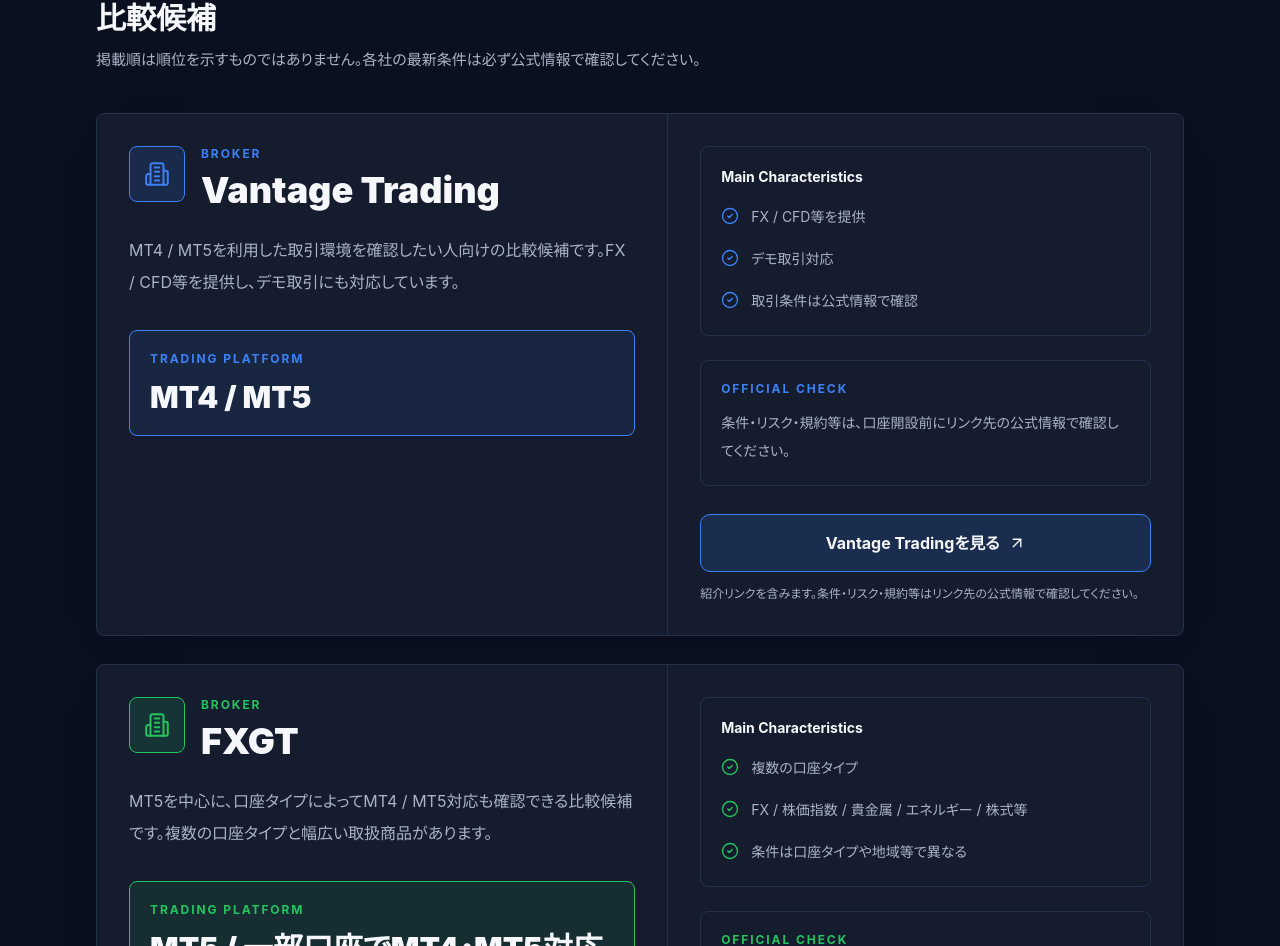
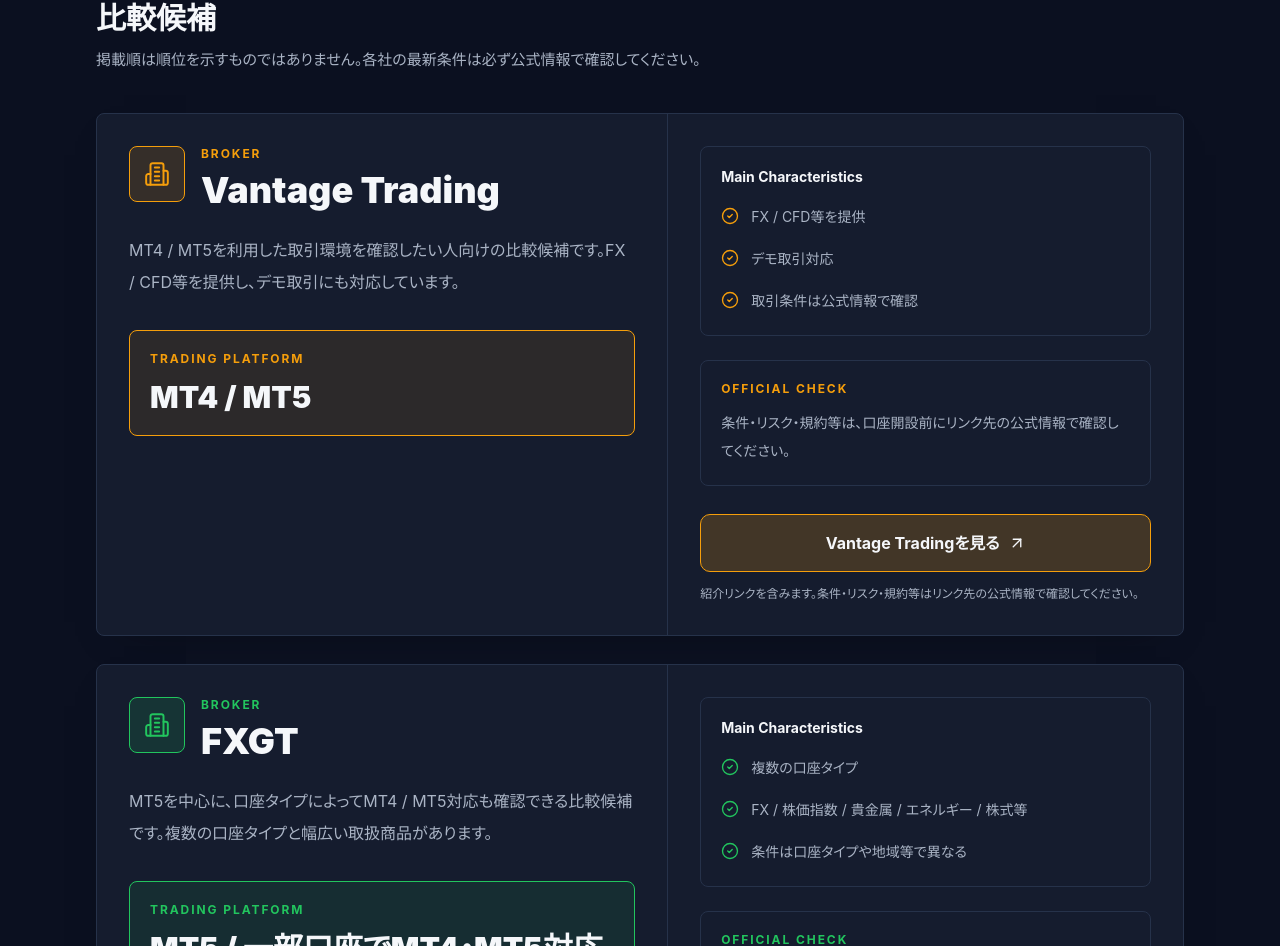
Before and after one commit to richfulllife923-ux/fx-education-site, a Next.js app: page /brokers in a window 1280 px wide. Shown: the part 1091-2037 px from the top of the page. Built offline with nearby package versions, Linux system fonts and the light colour scheme.

Commit message:
style: apply orange identity to Vantage card

```diff
--- a/app/brokers/page.tsx
+++ b/app/brokers/page.tsx
@@ -17,7 +17,7 @@
     characteristics: ["FX / CFD等を提供", "デモ取引対応", "取引条件は公式情報で確認"],
     href: "https://www.vantagetradings.com/open-live-account/?utm_source=promo&utm_medium=social&utm_campaign=RAF&utm_term=NA&utm_content=NA&c=yLNWzY8SMiiQdekrxIQBUQ==",
     cta: "Vantage Tradingを見る",
-    tone: "blue",
+    tone: "orange",
   },
   {
     name: "FXGT",
@@ -61,12 +61,12 @@
 const HERO_POINTS = ["比較して選ぶ", "自分に合う環境を確認", "公式情報を確認"] as const;
 
 const TONE_STYLES = {
-  blue: {
-    card: "border-primary shadow-[0_0_34px_rgba(59,130,246,0.18)]",
-    panel: "border-primary bg-[rgba(59,130,246,0.10)]",
-    icon: "border-primary bg-[rgba(59,130,246,0.14)] text-primary",
-    text: "text-primary",
-    button: "border-primary bg-[rgba(59,130,246,0.16)] hover:bg-primary hover:text-white",
+  orange: {
+    card: "border-warning shadow-[0_0_34px_rgba(245,158,11,0.18)]",
+    panel: "border-warning bg-[rgba(245,158,11,0.10)]",
+    icon: "border-warning bg-[rgba(245,158,11,0.14)] text-warning",
+    text: "text-warning",
+    button: "border-warning bg-[rgba(245,158,11,0.20)] text-text-primary hover:bg-warning hover:text-background",
   },
   green: {
     card: "border-success shadow-[0_0_34px_rgba(34,197,94,0.16)]",
```
